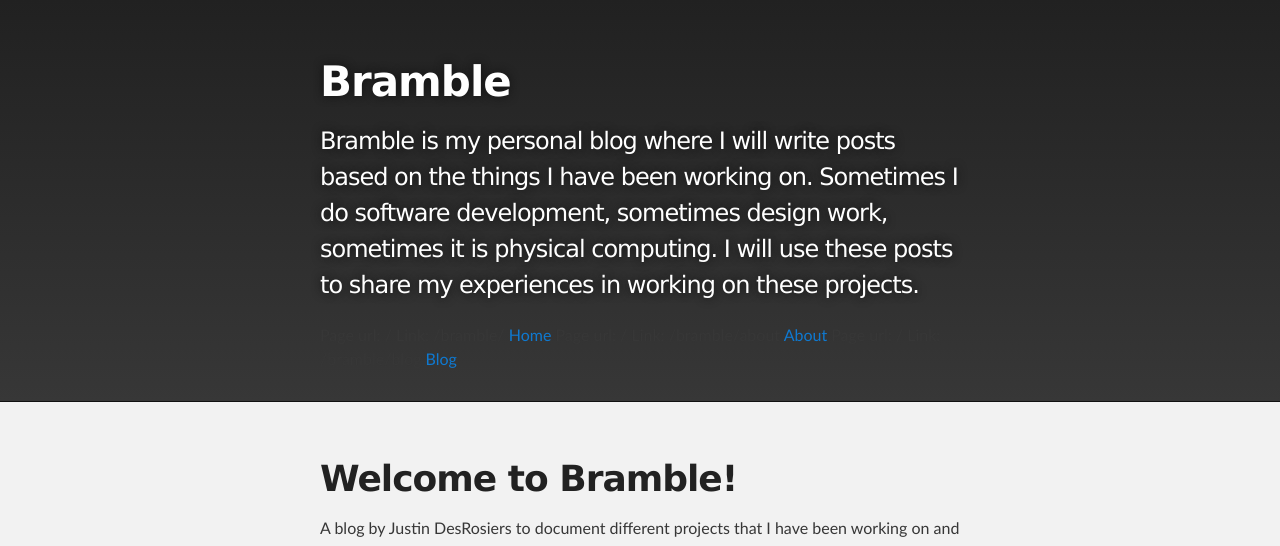
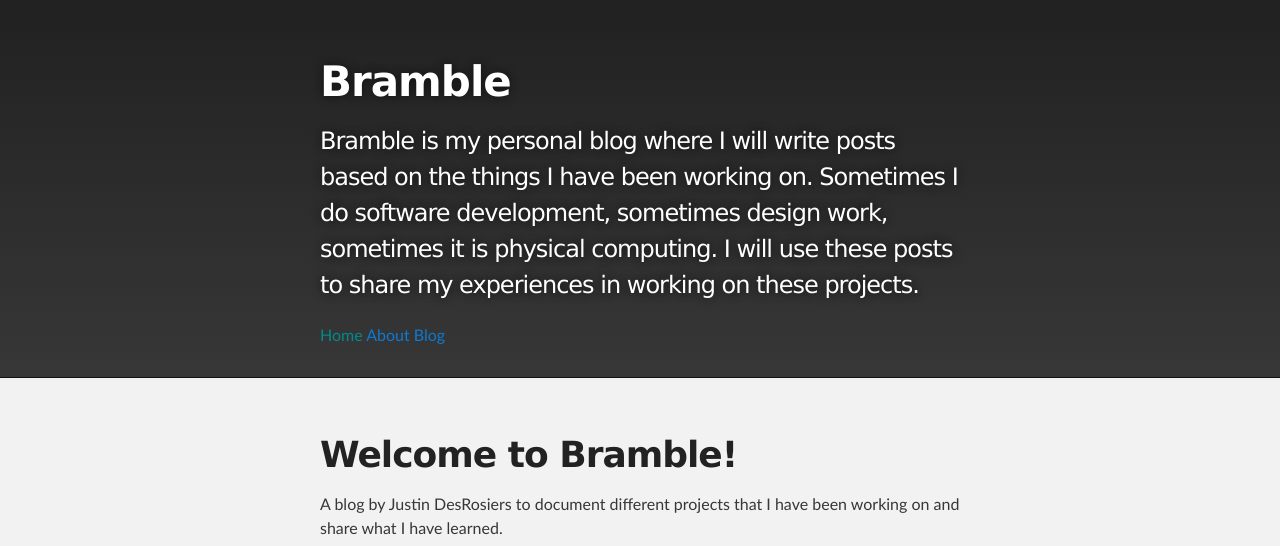
Before and after one commit to justindesrosiers/bramble, a Jekyll site: the page built from index.html, in a window 1280 px wide, cut to the strip 0-546 px from the top of the page. Built offline with Jekyll 4.4.1, drawn with Linux system fonts in a browser that asks for light colours.

Commit message:
fix navigation active

```diff
--- a/_includes/navigation.html
+++ b/_includes/navigation.html
@@ -1,9 +1,7 @@
 <nav>
     {% for item in site.data.navigation %}
     {% assign link = site.baseurl | append: item.link %}
-    Page url: {{page.url}}
-    Link: {{link}}
-    <a href="{{ link }}" {% if page.url == link %}class="active"{% endif %}>
+    <a href="{{ link }}" {% if page.url == item.link %}class="active"{% endif %}>
         {{ item.name }}
     </a>
     {% endfor %}
```
